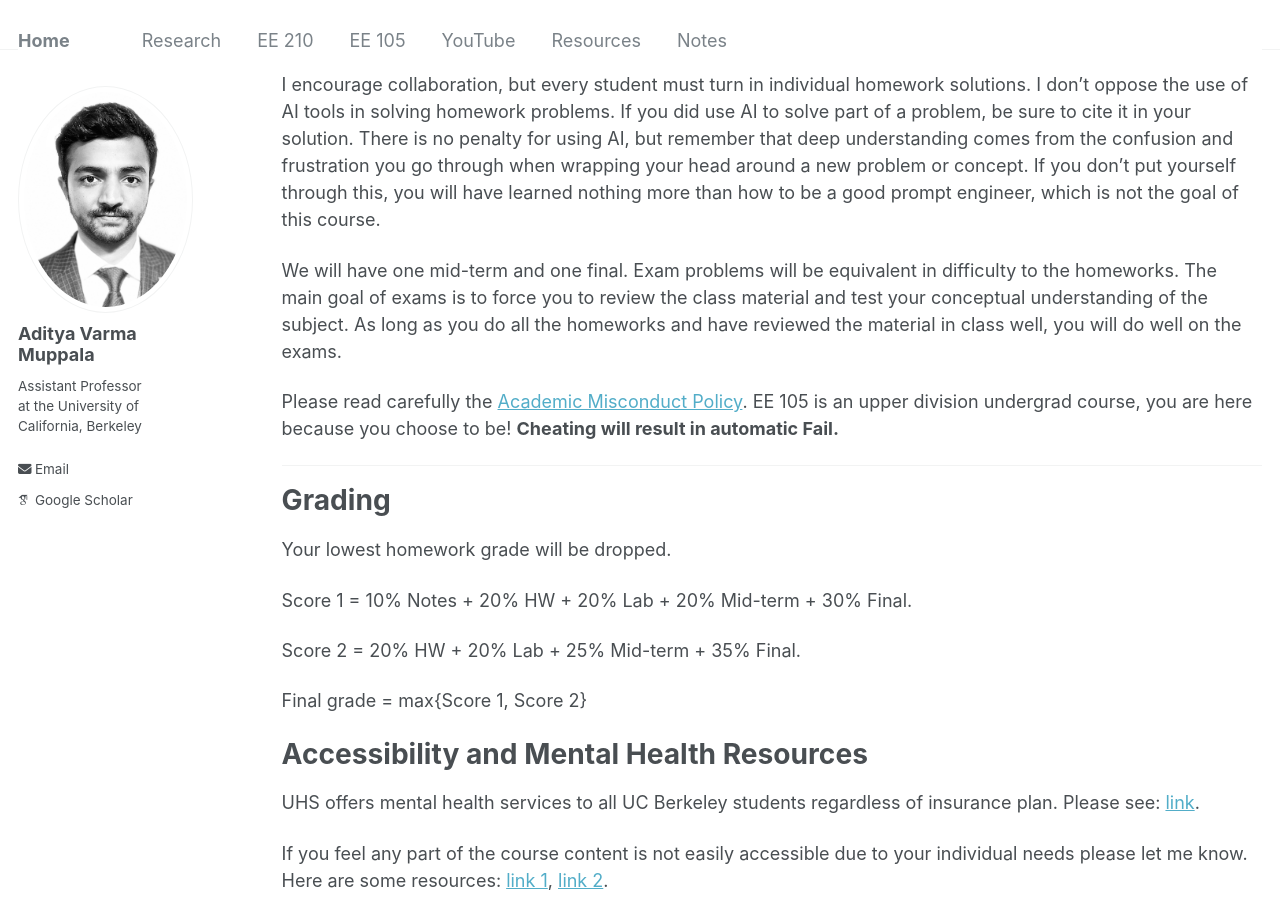
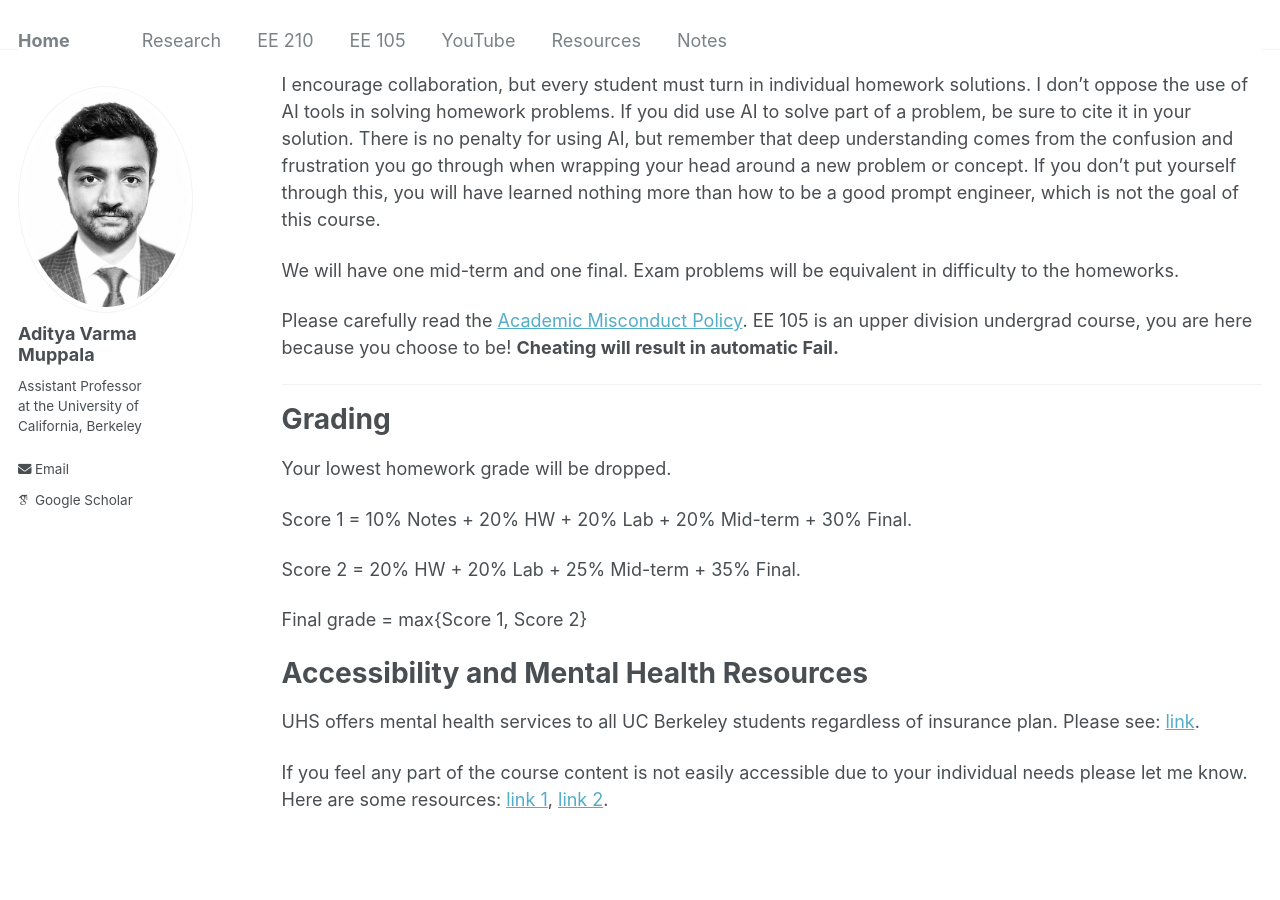
Before and after one commit to AdityaMuppala/adityamuppala.github.io, a Jekyll site: the page built from _pages/teaching105.md, in a window 1280 px wide and 900 px high, scrolled down 2449 px. Built offline with Jekyll 4.4.1, drawn with Linux system fonts in a browser that asks for light colours; some web fonts are replaced.

Commit message:
Update teaching105.md

```diff
--- a/_pages/teaching105.md
+++ b/_pages/teaching105.md
@@ -74,9 +74,9 @@ The first part of every homework will be to upload your notes from that week's l
 
 I encourage collaboration, but every student must turn in individual homework solutions. I don't oppose the use of AI tools in solving homework problems. If you did use AI to solve part of a problem, be sure to cite it in your solution. There is no penalty for using AI, but remember that deep understanding comes from the confusion and frustration you go through when wrapping your head around a new problem or concept. If you don't put yourself through this, you will have learned nothing more than how to be a good prompt engineer, which is not the goal of this course.
 
-We will have one mid-term and one final. Exam problems will be equivalent in difficulty to the homeworks. The main goal of exams is to force you to review the class material and test your conceptual understanding of the subject. As long as you do all the homeworks and have reviewed the material in class well, you will do well on the exams.
+We will have one mid-term and one final. Exam problems will be equivalent in difficulty to the homeworks.
 
-Please read carefully the [Academic Misconduct Policy](https://eecs.berkeley.edu/resources/students/academic-misconduct/). EE 105 is an upper division undergrad course, you are here because you choose to be! **Cheating will result in automatic Fail.**
+Please carefully read the [Academic Misconduct Policy](https://eecs.berkeley.edu/resources/students/academic-misconduct/). EE 105 is an upper division undergrad course, you are here because you choose to be! **Cheating will result in automatic Fail.**
 
 ---
 
```
